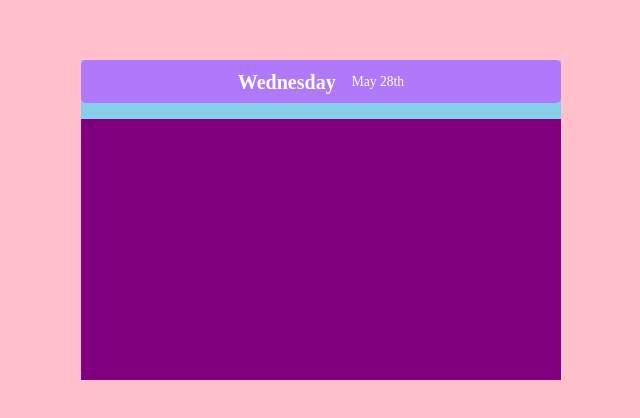
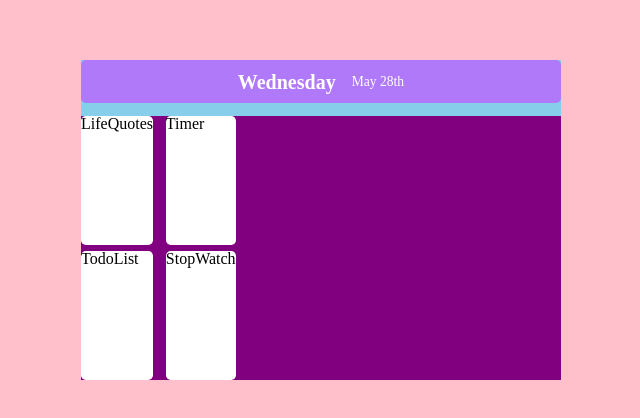
Before and after one commit to sysysysyb/my-todo-list, a React (Vite) app: page / in a window 1280 px wide. Shown: the part 180-598 px from the top of the page, without its empty margins (319-959 px from the left). Built offline with nearby package versions, Linux system fonts and the light colour scheme.

Commit message:
🚧 주요 컴포넌트인 LifeQuotes, TodoList, Timer, StopWatch 생성 및 정렬

```diff
--- a/src/App.jsx
+++ b/src/App.jsx
@@ -1,6 +1,10 @@
 import { useState } from "react";
 import styled from "@emotion/styled";
 import Header from "./components/Header";
+import LifeQuotes from "./components/LifeQuotes";
+import TodoList from "./components/TodoList";
+import Timer from "./components/Timer";
+import StopWatch from "./components/StopWatch";
 
 const AppContainer = styled.div`
   width: 30rem;
@@ -8,19 +12,37 @@ const AppContainer = styled.div`
   background-color: skyblue;
   display: flex;
   flex-direction: column;
-  gap: 1rem;
+  gap: 0.8rem;
+`;
+
+const ContentsWrapper = styled.section`
+  background-color: purple;
+  flex: 1;
+  display: flex;
+  gap: 0.8rem;
+`;
+
+const Content = styled.article`
+  display: flex;
+  flex-direction: column;
+  gap: 0.4rem;
 `;
 
 function App() {
   return (
     <AppContainer>
       <Header />
-      <div style={{ backgroundColor: "purple", flex: "1" }}>
-        {/* <LifeQuotes />
-        <TodoList />
-        <Timer />
-        <StopWatch /> */}
-      </div>
+      <ContentsWrapper>
+        <Content>
+          <LifeQuotes />
+          <TodoList />
+        </Content>
+        <Content>
+          {/* <Clock /> */}
+          <Timer />
+          <StopWatch />
+        </Content>
+      </ContentsWrapper>
     </AppContainer>
   );
 }
--- /dev/null
+++ b/src/components/LifeQuotes.jsx
@@ -0,0 +1,13 @@
+import styled from "@emotion/styled";
+
+const Container = styled.div`
+  background-color: #ffffff;
+  border-radius: 0.3rem;
+  flex: 1;
+`;
+
+function LifeQuotes() {
+  return <Container>LifeQuotes</Container>;
+}
+
+export default LifeQuotes;
--- /dev/null
+++ b/src/components/StopWatch.jsx
@@ -0,0 +1,13 @@
+import styled from "@emotion/styled";
+
+const Container = styled.div`
+  background-color: #ffffff;
+  border-radius: 0.3rem;
+  flex: 1;
+`;
+
+function StopWatch() {
+  return <Container>StopWatch</Container>;
+}
+
+export default StopWatch;
--- /dev/null
+++ b/src/components/Timer.jsx
@@ -0,0 +1,13 @@
+import styled from "@emotion/styled";
+
+const Container = styled.div`
+  background-color: #ffffff;
+  border-radius: 0.3rem;
+  flex: 1;
+`;
+
+function Timer() {
+  return <Container>Timer</Container>;
+}
+
+export default Timer;
--- /dev/null
+++ b/src/components/TodoList.jsx
@@ -0,0 +1,13 @@
+import styled from "@emotion/styled";
+
+const Container = styled.div`
+  background-color: #ffffff;
+  border-radius: 0.3rem;
+  flex: 1;
+`;
+
+function TodoList() {
+  return <Container>TodoList</Container>;
+}
+
+export default TodoList;
```
